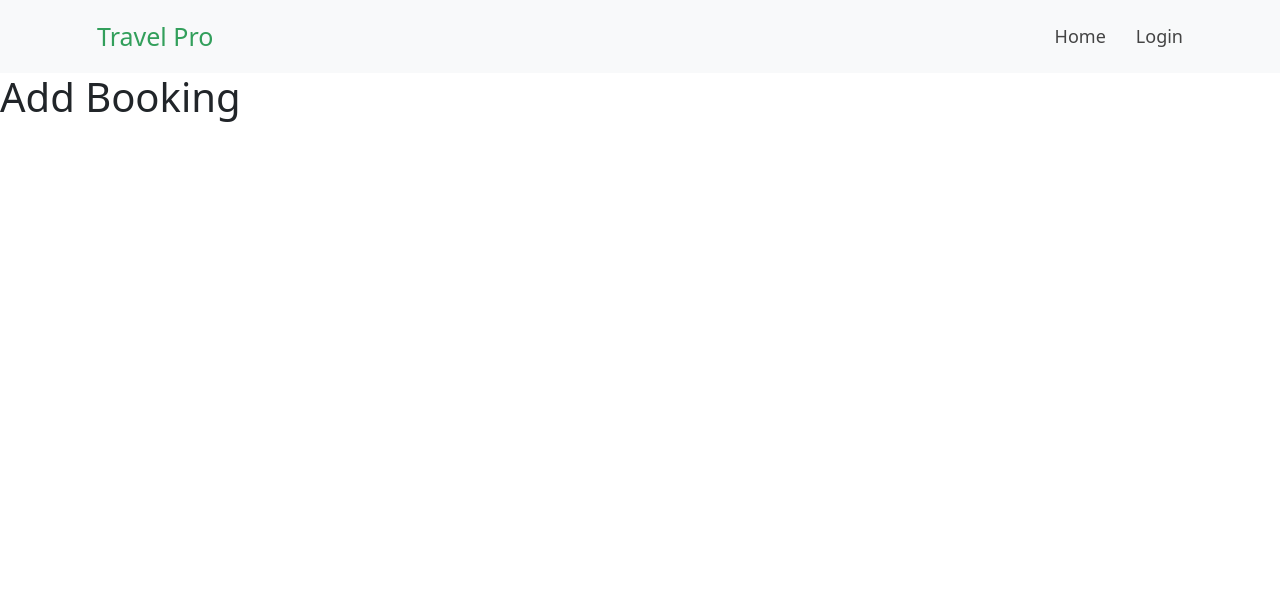
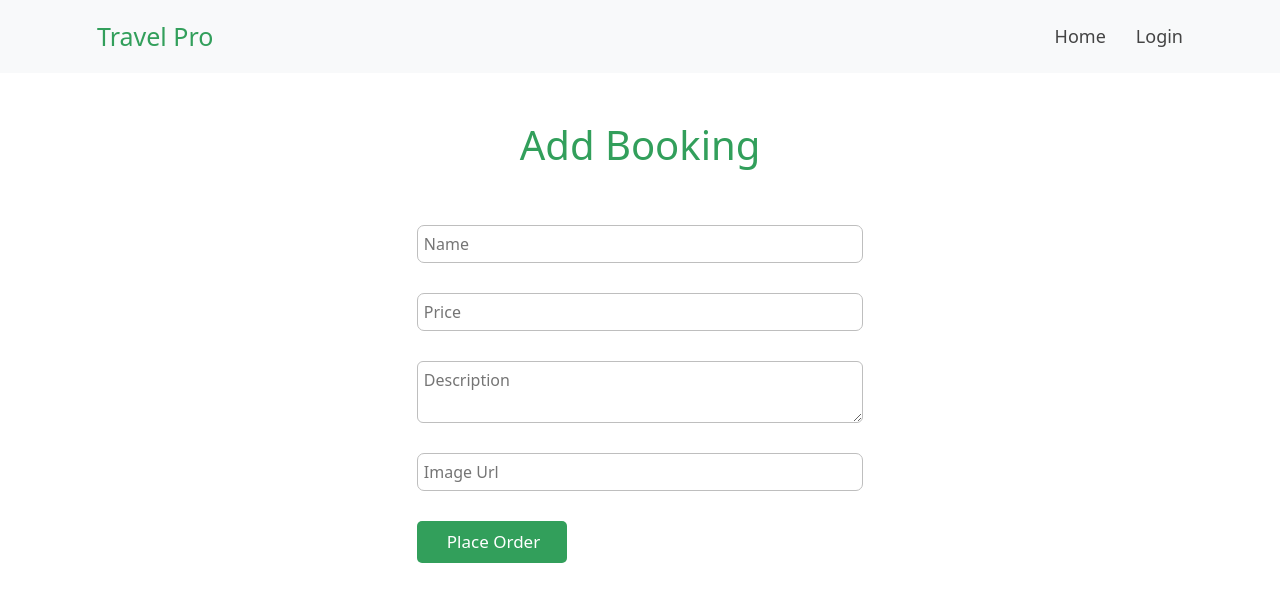
Before and after one commit to motiurdev/travel-pro, a React (Create React App) app: page /addbooking in a window 1280 px wide. Shown: the top 602 px of the page. Built offline with nearby package versions, Linux system fonts and the light colour scheme; no server answers.

Commit message:
add-spinner

```diff
--- /dev/null
+++ b/src/compoments/AddBooking/AddBooking.css
@@ -0,0 +1,11 @@
+.addForm form{
+    width: 40%;
+}
+
+.addForm form input {
+    border-radius: 7px;
+}
+
+.addForm form textarea {
+    margin-bottom: 30px;
+}
--- a/src/compoments/AddBooking/AddBooking.js
+++ b/src/compoments/AddBooking/AddBooking.js
@@ -1,9 +1,39 @@
 import React from 'react';
+import { useForm } from "react-hook-form";
+import useAuth from '../../hooks/useAuth';
+import './AddBooking.css'
 
 const AddBooking = () => {
+    const { register, handleSubmit, reset, watch, formState: { errors } } = useForm();
+    const { user } = useAuth()
+    const onSubmit = data => {
+        data.email = user?.email;
+        fetch(`http://localhost:5000/addOrder`, {
+            method: 'POST',
+            headers: { 'Content-Type': 'application/json' },
+            body: JSON.stringify(data)
+        })
+            .then(res => res.json())
+            .then(data => {
+                if (data.insertedId) {
+                    alert("Added Successfully")
+                    reset()
+                }
+            })
+    };
     return (
-        <div>
-            <h1>Add Booking</h1>
+        <div className="container">
+            <h1 className="header-title text-center py-5">Add Booking</h1>
+            <div className="order-form addForm">
+                <form onSubmit={handleSubmit(onSubmit)}>
+                    <input placeholder="Name" {...register("name")} />
+                    <input placeholder="Price" {...register("price", { required: true })} />
+                    <textarea placeholder="Description" {...register("des")} />
+                    <input placeholder="Image Url" {...register("img")} />
+                    {errors.exampleRequired && <span>This field is required</span>}
+                    <input type="submit" value="Place Order" />
+                </form>
+            </div>
         </div>
     );
 };
--- a/src/compoments/BookingDetail/BookingDetail.css
+++ b/src/compoments/BookingDetail/BookingDetail.css
@@ -5,9 +5,10 @@
     margin: auto;
 }
 
-.order-form form input {
+.order-form form input, textarea {
     padding: 6px;
     margin-bottom: 30px;
+    border-radius: 6px;
     border: 1px solid rgb(190, 190, 190);
 }
 
--- a/src/compoments/Home/Services/Services.js
+++ b/src/compoments/Home/Services/Services.js
@@ -1,17 +1,29 @@
 import React, { useEffect, useState } from 'react';
+import { Spinner } from 'react-bootstrap';
 import { Link } from 'react-router-dom';
 import "./Services.css"
 
 const Services = () => {
     const [services, setServices] = useState([])
+    const [isLoading, setIsLading] = useState(true)
+
     useEffect(() => {
+        setIsLading(true)
         fetch("http://localhost:5000/allServices")
             .then(res => res.json())
             .then(data => setServices(data))
+            .finally(() => {
+                setIsLading(false)
+            })
     }, [])
 
+
+
     return (
-        <div className="container">
+        <div>
+            {
+                isLoading ? (<Spinner animation="border" variant="success" className="d-block mx-auto mt-5" />) :
+                    (<div className="container">
                         <h1 className="text-center py-5 header-title">Our Services</h1>
                         <div className="row row-cols-1 row-cols-md-3 g-4">
                             {
@@ -30,6 +42,8 @@ const Services = () => {
                                 ))
                             }
                         </div>
+                    </div>)
+            }
         </div>
     );
 };
```
Lines whose indentation alone changed are shown as unchanged.
